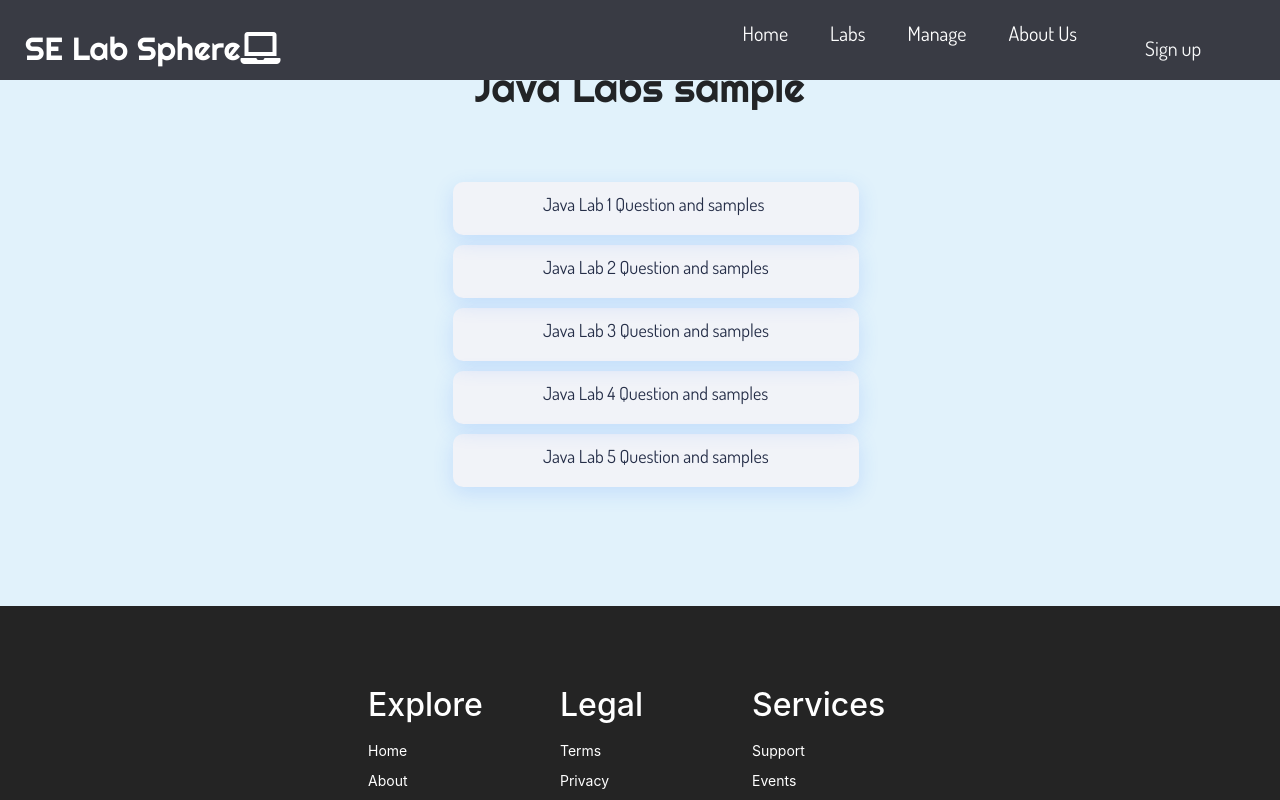
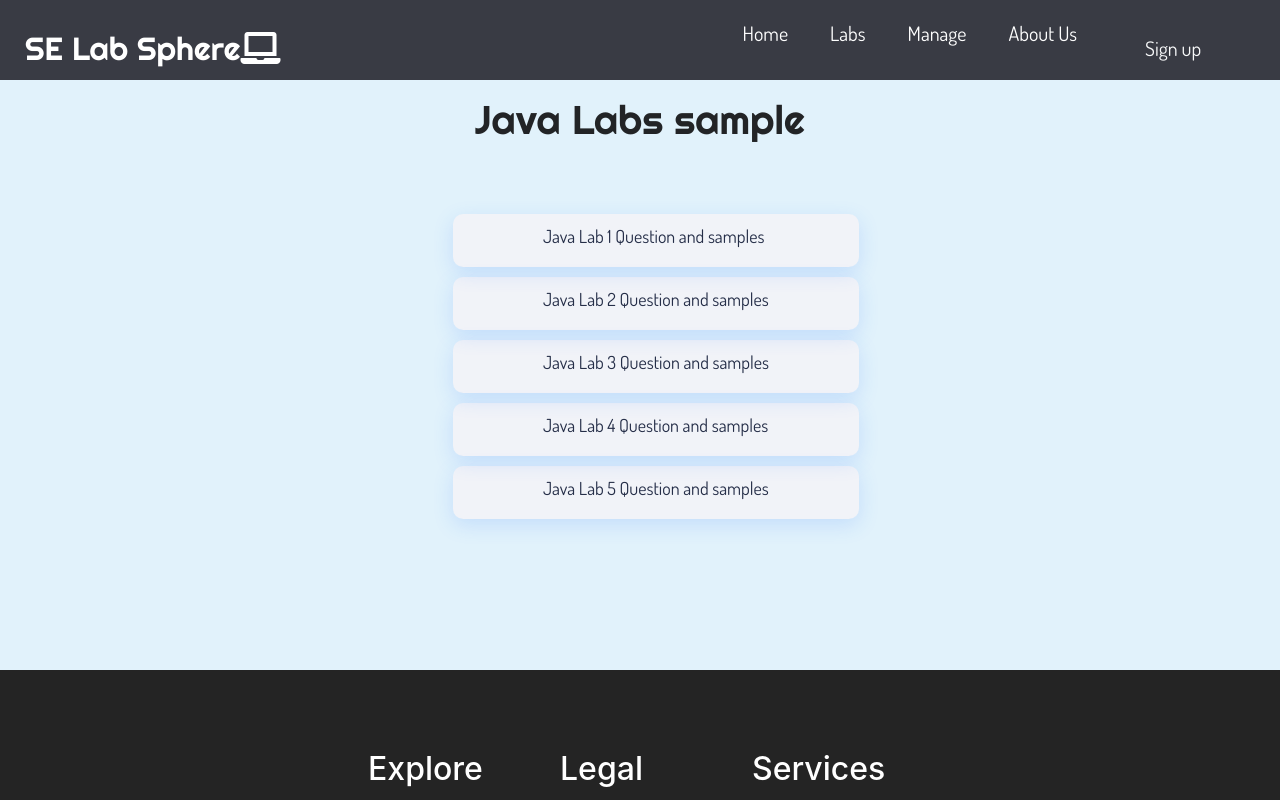
Before and after one commit to JommieJom/LabSphere, a React (Create React App) app: page /lab-sample in a window 1280 px wide. Shown: the top 800 px of the page. Built offline with nearby package versions, Linux system fonts and the light colour scheme.

Commit message:
list-lab change

```diff
--- a/src/components/ListLabsMenu.css
+++ b/src/components/ListLabsMenu.css
@@ -1,5 +1,5 @@
 .list_lab {
-    padding: 4rem;
+    padding: 6rem;
     background: #e1f2fb;
   }
 
```
